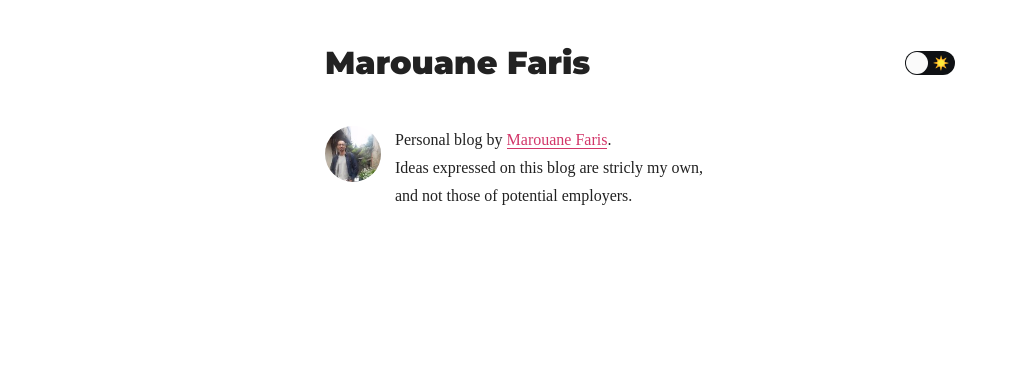
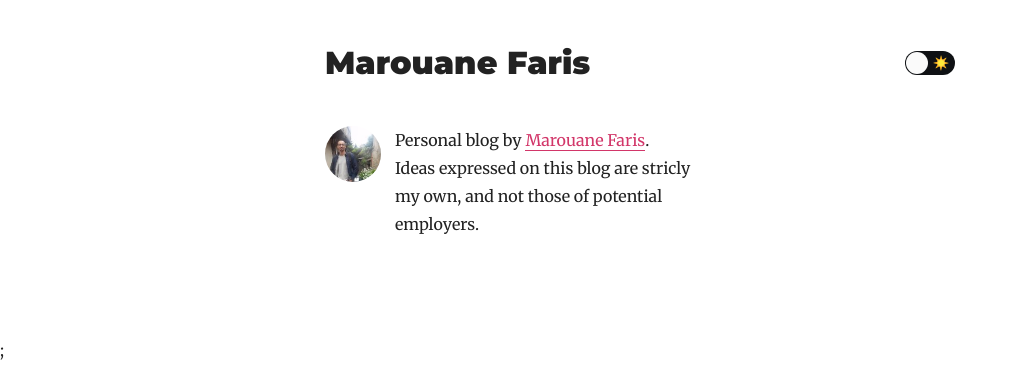
Before and after one commit to FarisMarouane/next-js-blog, a Next.js app: page / in a window 1280 px wide. Shown: the top 388 px of the page, without its empty margins (0-1017 px from the left). Built offline with nearby package versions, Linux system fonts and the light colour scheme.

Commit message:
Fix global font not applied

```diff
--- a/pages/_app.js
+++ b/pages/_app.js
@@ -5,5 +5,14 @@ import { Merriweather } from '@next/font/google';
 const font = Merriweather({ subsets: ['latin'], weight: '400' });
 
 export default function App({ Component, pageProps }) {
-  return <Component className={font.className} {...pageProps} />;
+  return (
+    <>
+      <style jsx global>{`
+        html {
+          font-family: ${font.style.fontFamily};
+        }
+      `}</style>
+      <Component {...pageProps} />;
+    </>
+  );
 }
```
